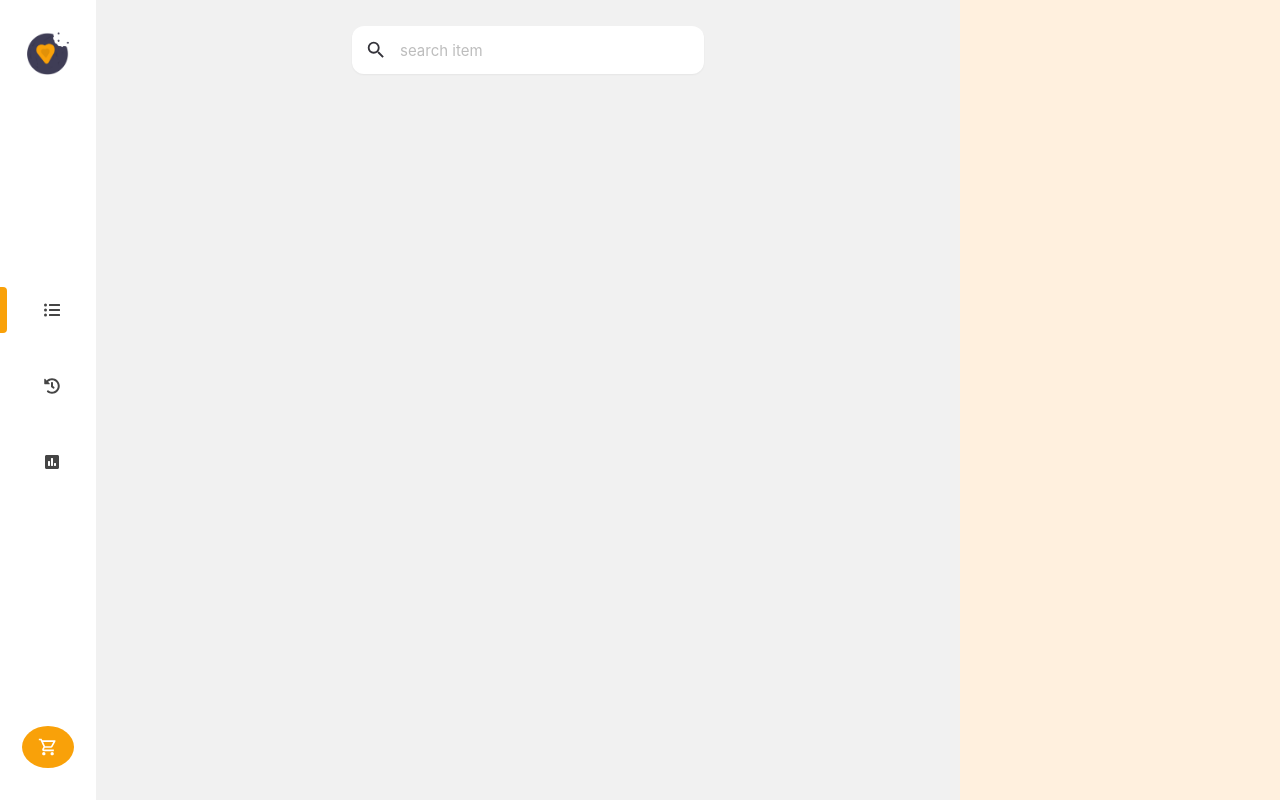
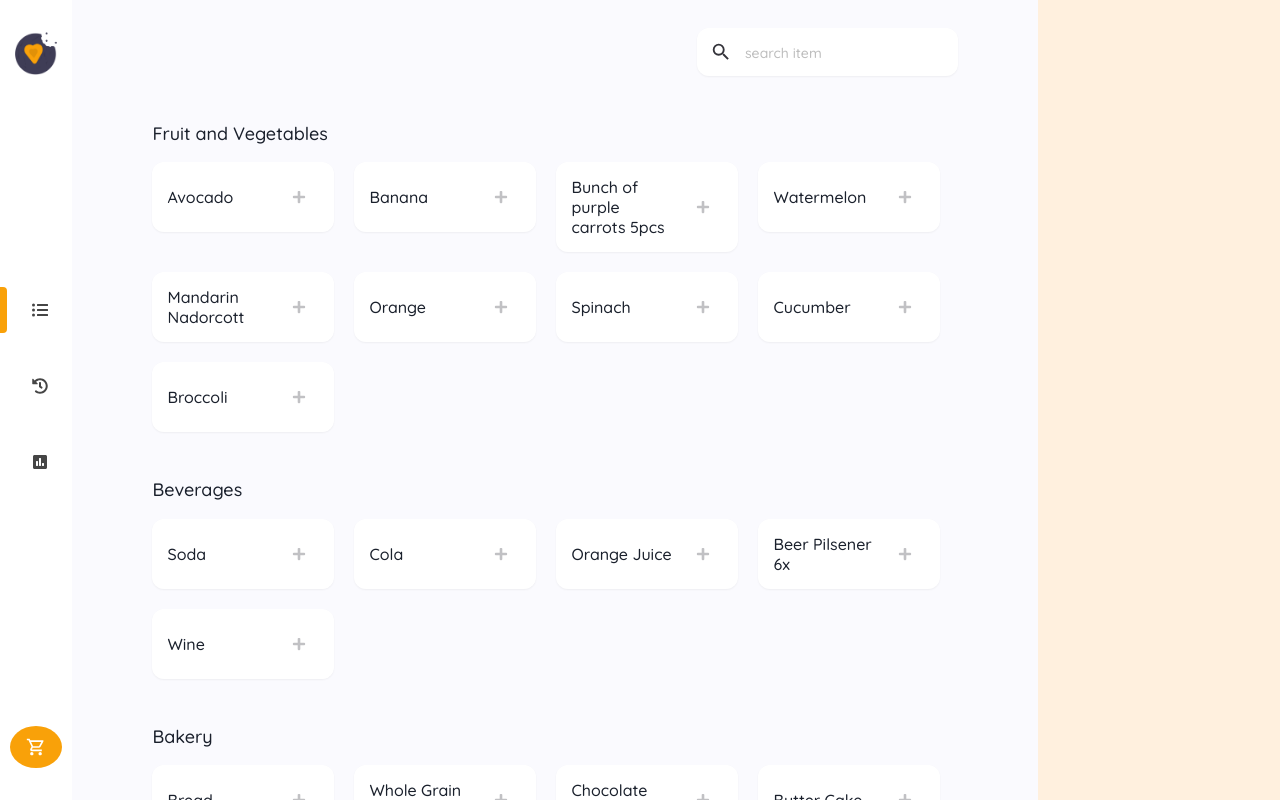
Before and after one commit to joao-pedrozo/shoppingify-client, a Next.js app: page / in a window 1280 px wide. Built offline with nearby package versions, Linux system fonts and the light colour scheme.

Commit message:
merge with develop and fix conflict

```diff
--- a/package.json
+++ b/package.json
@@ -14,6 +14,7 @@
     "@chakra-ui/react": "^2.5.2",
     "@emotion/react": "^11.10.6",
     "@emotion/styled": "^11.10.6",
+    "@next/font": "^13.2.4",
     "@types/node": "18.15.3",
     "@types/react": "18.0.28",
     "@types/react-dom": "18.0.11",
--- a/src/components/MainScreen/index.tsx
+++ b/src/components/MainScreen/index.tsx
@@ -1,12 +1,23 @@
-import { Flex } from '@chakra-ui/react';
+import { Box, Flex } from '@chakra-ui/react';
 import { SideBar } from '@/components/SideBar';
 import { SideDrawer } from '@/components/SideDrawer';
-import { SearchBar } from '../SearchBar';
+import { SearchBar } from '@/components/SearchBar';
+import { ProductCategory } from '@/components/ProductCategory';
+import { mockListOfCategoriesWithItems } from '@/components/ProductCategory/__mock__/productCategoryData';
 
-export const MainScreen = () => (
-  <Flex bg="#f1f1f1" w="full" justifyContent="space-between">
-    <SideBar />
-    <SearchBar />
-    <SideDrawer />
-  </Flex>
-);
+export const MainScreen = () => {
+  return (
+    <Flex bg="#fafafe" w="full" justifyContent="space-between">
+      <SideBar />
+      <Box w="100%" h="100vh" overflowY="scroll">
+        <Flex justifyContent="flex-end" m="27.71px 80.5px 0px 94.32px">
+          <SearchBar />
+        </Flex>
+        <ProductCategory {...mockListOfCategoriesWithItems[0]}></ProductCategory>
+        <ProductCategory {...mockListOfCategoriesWithItems[1]}></ProductCategory>
+        <ProductCategory {...mockListOfCategoriesWithItems[2]}></ProductCategory>
+      </Box>
+      <SideDrawer />
+    </Flex>
+  );
+};
--- /dev/null
+++ b/src/components/ProductCategory/__mock__/productCategoryData.ts
@@ -0,0 +1,36 @@
+import { Category } from '../index';
+
+export const mockListOfCategoriesWithItems: Category[] = [
+  {
+    id: 1,
+    title: 'Fruit and Vegetables',
+    items: [
+      'Avocado',
+      'Banana',
+      'Bunch of purple carrots 5pcs',
+      'Watermelon',
+      'Mandarin Nadorcott',
+      'Orange',
+      'Spinach',
+      'Cucumber',
+      'Broccoli',
+    ],
+  },
+  {
+    id: 2,
+    title: 'Beverages',
+    items: ['Soda ', 'Cola', 'Orange Juice', 'Beer Pilsener 6x', 'Wine'],
+  },
+  {
+    id: 3,
+    title: 'Bakery',
+    items: [
+      'Bread',
+      'Whole Grain Bread',
+      'Chocolate Cake',
+      'Butter Cake',
+      'Croissant',
+      'Pan au Chocolat',
+    ],
+  },
+];
--- /dev/null
+++ b/src/components/ProductCategory/index.tsx
@@ -0,0 +1,31 @@
+import { Box, Heading, UnorderedList } from '@chakra-ui/react';
+import { ProductItem } from '@/components/ProductItem';
+
+export type Category = {
+  id: number;
+  title: string;
+  items: string[];
+};
+
+export const ProductCategory = (productCategory: Category) => {
+  const { id, title, items } = productCategory;
+
+  return (
+    <Box m="47px 89px 47px 80px">
+      <Heading as="h3" noOfLines={1} fontSize="18px" fontWeight="500" mb="18px">
+        {title}
+      </Heading>
+
+      <UnorderedList
+        listStyleType="none"
+        display="flex"
+        flexWrap="wrap"
+        alignItems="flex-start"
+        gap={5}
+        m="0"
+      >
+        <ProductItem id={id} items={items} />
+      </UnorderedList>
+    </Box>
+  );
+};
--- /dev/null
+++ b/src/components/ProductItem/index.tsx
@@ -0,0 +1,37 @@
+import { Button, ListIcon, ListItem, Text } from '@chakra-ui/react';
+import { FaPlus } from 'react-icons/fa';
+
+
+type ProductItemProps = {
+  id: number,
+  items: Array<string>;
+}
+
+export const ProductItem = ({ id, items }: ProductItemProps) => {
+  return (
+    <>
+      {items.map((item) => (
+        <ListItem
+          key={id + item}
+          display='flex'
+          alignItems='center'
+          justifyContent='space-between'
+          flexGrow='1'
+          p='15px'
+          lineHeight='20px'
+          maxW='182px'
+          minW='182px'
+          bg='#fff'
+          boxShadow='sm'
+          borderRadius='12px'
+          fontSize='16px'
+        >
+          <Text pr='10px'> {item} </Text>
+          <Button bg='none' p='0'>
+            <ListIcon as={FaPlus} color='#C1C1C4' fontSize="sm" marginEnd='0' />
+          </Button>
+        </ListItem>
+      ))}
+    </>
+  )
+};
--- a/src/components/SearchBar/index.tsx
+++ b/src/components/SearchBar/index.tsx
@@ -3,7 +3,7 @@ import { MdOutlineSearch } from 'react-icons/md';
 
 export const SearchBar = () => {
   return (
-    <Flex m="1.6rem 4rem">
+    <Flex>
       <InputGroup size="lg">
         <InputLeftElement pointerEvents="none">
           <MdOutlineSearch color="#34333A" fontSize={22} />
@@ -13,11 +13,11 @@ export const SearchBar = () => {
           border={'none'}
           placeholder="search item"
           _placeholder={{
-            color: 'rgba(189, 189, 189, 1)',
-            fontSize: 15,
+            color: '#BDBDBD',
+            fontSize: 14,
           }}
           borderRadius="12px"
-          bg={'rgba(255, 255, 255, 1)'}
+          bg={'#FFFFFF'}
           boxShadow={'sm'}
         />
       </InputGroup>
--- a/src/pages/_app.tsx
+++ b/src/pages/_app.tsx
@@ -1,9 +1,10 @@
 import type { AppProps } from 'next/app';
 import { ChakraProvider } from '@chakra-ui/react';
+import { theme } from '@/theme/theme';
 
 export default function App({ Component, pageProps }: AppProps) {
   return (
-    <ChakraProvider>
+    <ChakraProvider theme={theme}>
       <Component {...pageProps} />
 
       {/* We need to do this to make sure that the page have at least 100% height */}
--- /dev/null
+++ b/src/theme/theme.ts
@@ -0,0 +1,14 @@
+import { extendTheme } from '@chakra-ui/react';
+import { Quicksand } from '@next/font/google';
+
+const nextFont = Quicksand({
+  weight: ['500', '700'],
+  subsets: ['latin'],
+});
+
+export const theme = extendTheme({
+  fonts: {
+    body: nextFont.style.fontFamily,
+    heading: nextFont.style.fontFamily,
+  },
+});
```
Also changed, not shown: 1 other file (tests, documents, lock files or other folders).
